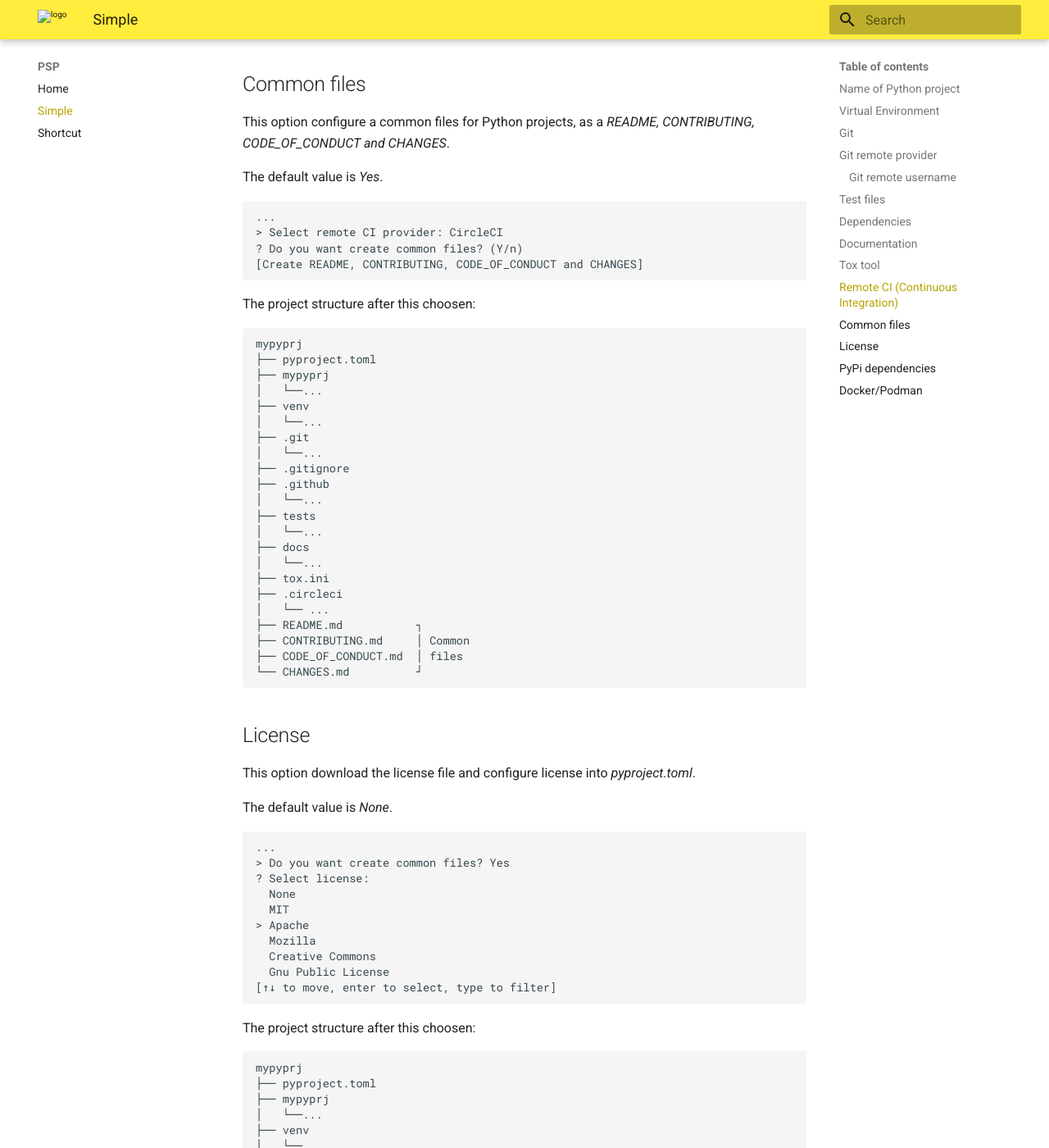
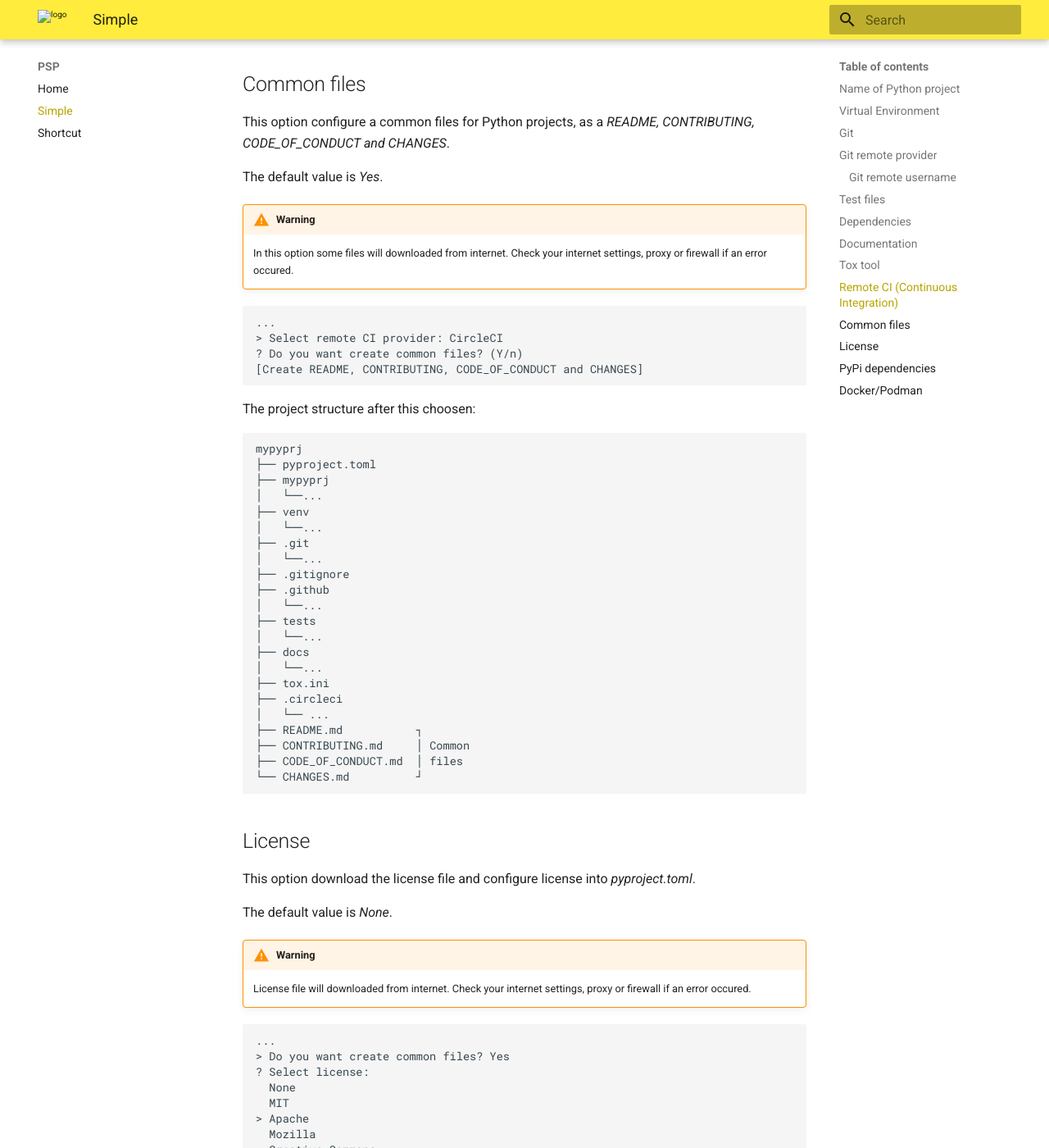
Before and after one commit to MatteoGuadrini/psp, an MkDocs documentation site: the page built from docs/simple.md, in a window 1280 px wide and 1400 px high, scrolled down 8395 px. Shown: the whole window at 82% size. Built offline with MkDocs 1.6.1 and Material for MkDocs 9.7.7, drawn with Linux system fonts in a browser that asks for light colours.

Commit message:
docs: add warnings for internet proxy

````diff
--- a/docs/simple.md
+++ b/docs/simple.md
@@ -404,6 +404,9 @@ This option configure a common files for Python projects, as a _README, CONTRIBU
 
 The default value is _Yes_.
 
+!!! warning
+    In this option some files will downloaded from internet. Check your internet settings, proxy or firewall if an error occured.
+
 ```console
 ...
 > Select remote CI provider: CircleCI
@@ -443,6 +446,9 @@ mypyprj
 This option download the license file and configure license into _pyproject.toml_.
 
 The default value is _None_.
+
+!!! warning
+    License file will downloaded from internet. Check your internet settings, proxy or firewall if an error occured.
 
 ```console
 ...
````
